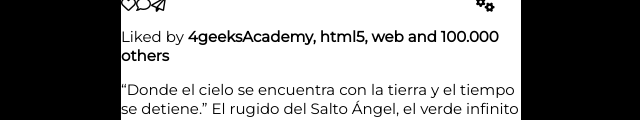
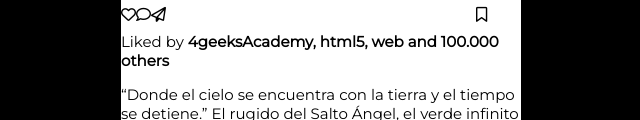
Before and after one commit to 4GeeksAcademy/jesus-sanchez-post-instagram, a plain HTML site: page index.html in a window 1280 px wide. Shown: the part 350-470 px from the top of the page, without its empty margins (319-959 px from the left). Drawn offline with Linux system fonts and the light colour scheme.

Commit message:
comentario

```diff
--- a/index.html
+++ b/index.html
@@ -44,7 +44,7 @@
             <i class="fa-regular fa-paper-plane"></i>
 
           <div class="abajo-derecha">
-            <i class="fa-solid fa-gears"></i>
+            <i class="far fa-bookmark"></i>
              </div>
 
         </div>
--- a/style.css
+++ b/style.css
@@ -59,6 +59,7 @@ width: 400px;
 
 .abajo{
     display: flex;
+   margin-top: 10px;
 }
 
 .abajo-derecha{
@@ -70,6 +71,6 @@ width: 400px;
 
 .usuario{
 
-margin-top: 15px;
+margin-top: 10px;
 
 }
```
